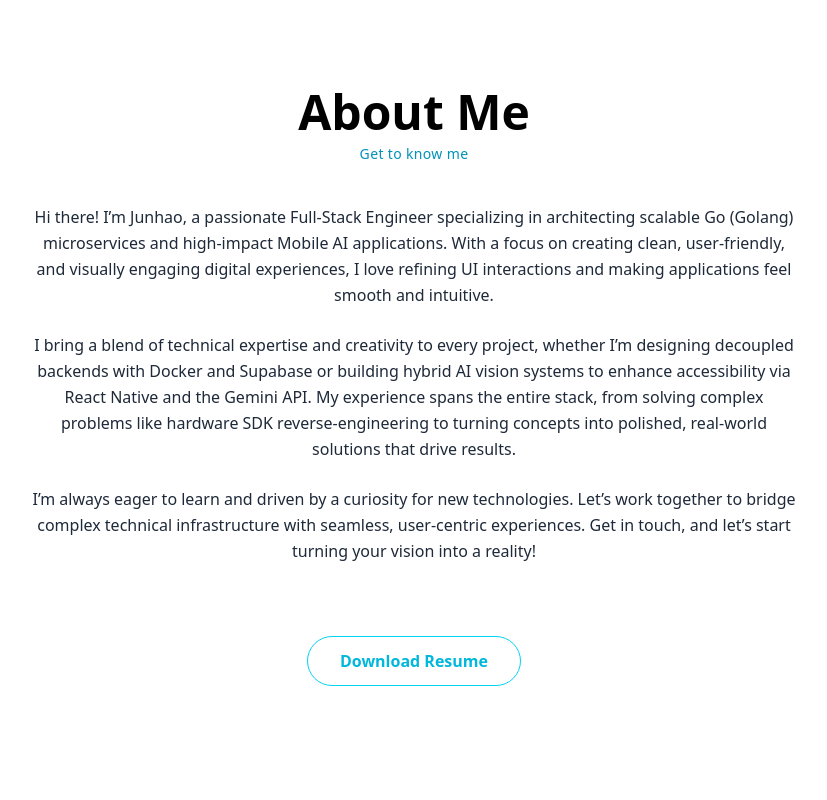
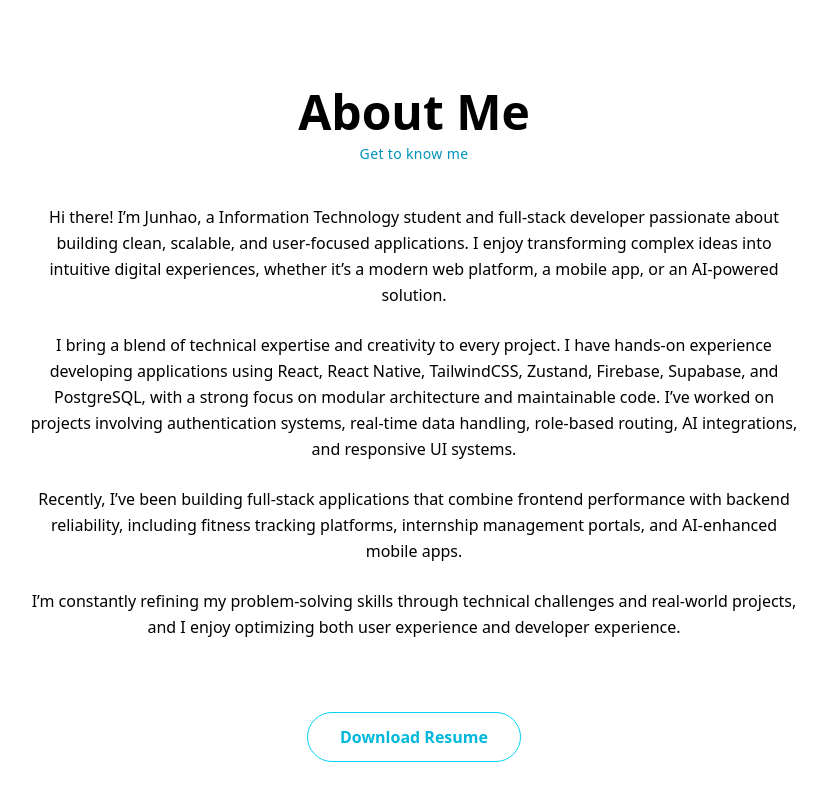
Before and after one commit to HaoHaoDoesDev/haohao-portfolio-v2, a Next.js app in the folder haohaodoesdev/: page / in a window 1280 px wide. Shown: the part 824-1624 px from the top of the page, without its empty margins (226-1053 px from the left). Built offline with nearby package versions, Linux system fonts and the light colour scheme.

Commit message:
feat: refined about me segent

```diff
--- a/haohaodoesdev/app/_components/about-me.tsx
+++ b/haohaodoesdev/app/_components/about-me.tsx
@@ -11,27 +11,30 @@ export default function AboutMeSegment() {
             viewport={{ once: true }}
         >
         <div className="max-w-3xl mx-auto text-center">
-            <h2 className="text-4xl md:text-5xl font-bold">
+            <h2 className="text-4xl md:text-5xl font-bold dark:text-white text-black">
             About Me
             </h2>
 
             <p className="text-cyan-600 mt-2 text-sm tracking-wide">
             Get to know me
             </p>
-            <p className="mt-10 text-gray-800 leading-relaxed">
-            Hi there! I’m Junhao, a passionate Full-Stack Engineer specializing in architecting scalable Go (Golang) microservices and
-             high-impact Mobile AI applications. With a focus on creating clean, user-friendly, and visually engaging digital experiences,
-             I love refining UI interactions and making applications feel smooth and intuitive.
+            <p className="mt-10 dark:text-gray-400 text-black leading-relaxed">
+            Hi there! I’m Junhao, a Information Technology student and full-stack developer passionate about building clean,
+            scalable, and user-focused applications. I enjoy transforming complex ideas into intuitive digital experiences,
+            whether it’s a modern web platform, a mobile app, or an AI-powered solution.
             </p>
-            <p className="mt-6 text-gray-800 leading-relaxed">
-            I bring a blend of technical expertise and creativity to every project, whether I’m designing decoupled backends with Docker and Supabase or
-            building hybrid AI vision systems to enhance accessibility via React Native and the Gemini API.
-             My experience spans the entire stack, from solving complex problems like hardware SDK reverse-engineering to turning concepts into polished,
-              real-world solutions that drive results.
+            <p className="mt-6 dark:text-gray-400 text-black leading-relaxed">
+            I bring a blend of technical expertise and creativity to every project. I have hands-on experience developing applications using React,
+             React Native, TailwindCSS, Zustand, Firebase, Supabase, and PostgreSQL, with a strong focus on modular architecture and maintainable code.
+            I’ve worked on projects involving authentication systems, real-time data handling, role-based routing, AI integrations, and responsive UI systems.
             </p>
-            <p className="mt-6 text-gray-800 leading-relaxed">
-            I’m always eager to learn and driven by a curiosity for new technologies. Let’s work together to bridge complex technical infrastructure with seamless,
-             user-centric experiences. Get in touch, and let’s start turning your vision into a reality!
+            <p className="mt-6 dark:text-gray-400 text-black leading-relaxed">
+            Recently, I’ve been building full-stack applications that combine frontend performance with backend reliability,
+            including fitness tracking platforms, internship management portals, and AI-enhanced mobile apps.
+            </p>
+            <p className="mt-6 dark:text-gray-400 text-black leading-relaxed">
+            I’m constantly refining my problem-solving skills through technical challenges and real-world projects,
+            and I enjoy optimizing both user experience and developer experience.
             </p>
             <div className="mt-10">
             <motion.button
--- a/haohaodoesdev/app/_components/welcome-message.tsx
+++ b/haohaodoesdev/app/_components/welcome-message.tsx
@@ -4,7 +4,7 @@ import OrbAvatar from "@/components/orb-avatar";
 
 export default function WelcomeMessage() {
   return (
-    <main  className="flex flex-col items-center justify-center text-center px-6 mt-16">
+    <section className="flex flex-col items-center justify-center text-center px-6 min-h-[80vh]">
       <OrbAvatar/>
         <motion.h1
           initial={{ opacity: 0, y: 40 }}
@@ -26,7 +26,7 @@ export default function WelcomeMessage() {
           initial={{ opacity: 0, y: 30 }}
           animate={{ opacity: 1, y: 0 }}
           transition={{ delay: 0.4 }}
-          className="max-w-2xl text-gray-400 mt-6 leading-relaxed"
+          className="max-w-2xl dark:text-gray-400 text-black mt-6 leading-relaxed"
         >
           Full-Stack Engineer with a specialized edge in architecting scalable Go (Golang) microservices and high-impact Mobile & Web AI applications
         </motion.p>
@@ -38,6 +38,6 @@ export default function WelcomeMessage() {
         >
           Contact Me
         </motion.button>
-    </main>
+    </section>
   );
 }
--- a/haohaodoesdev/app/page.tsx
+++ b/haohaodoesdev/app/page.tsx
@@ -4,7 +4,7 @@ import WelcomeMessage from "./_components/welcome-message";
 import AboutMeSegment from "./_components/about-me";
 export default function Home() {
   return (
-    <main className="relative bg-[#ffffff] text-black dark:bg-gray-700 dark:text-white overflow-hidden">
+    <main className="relative bg-[#ffffff] text-black dark:bg-black dark:text-white overflow-hidden">
       <div className="pt-4 min-h-screen">
         <NavbarDemo/>
         <WelcomeMessage/>
```
